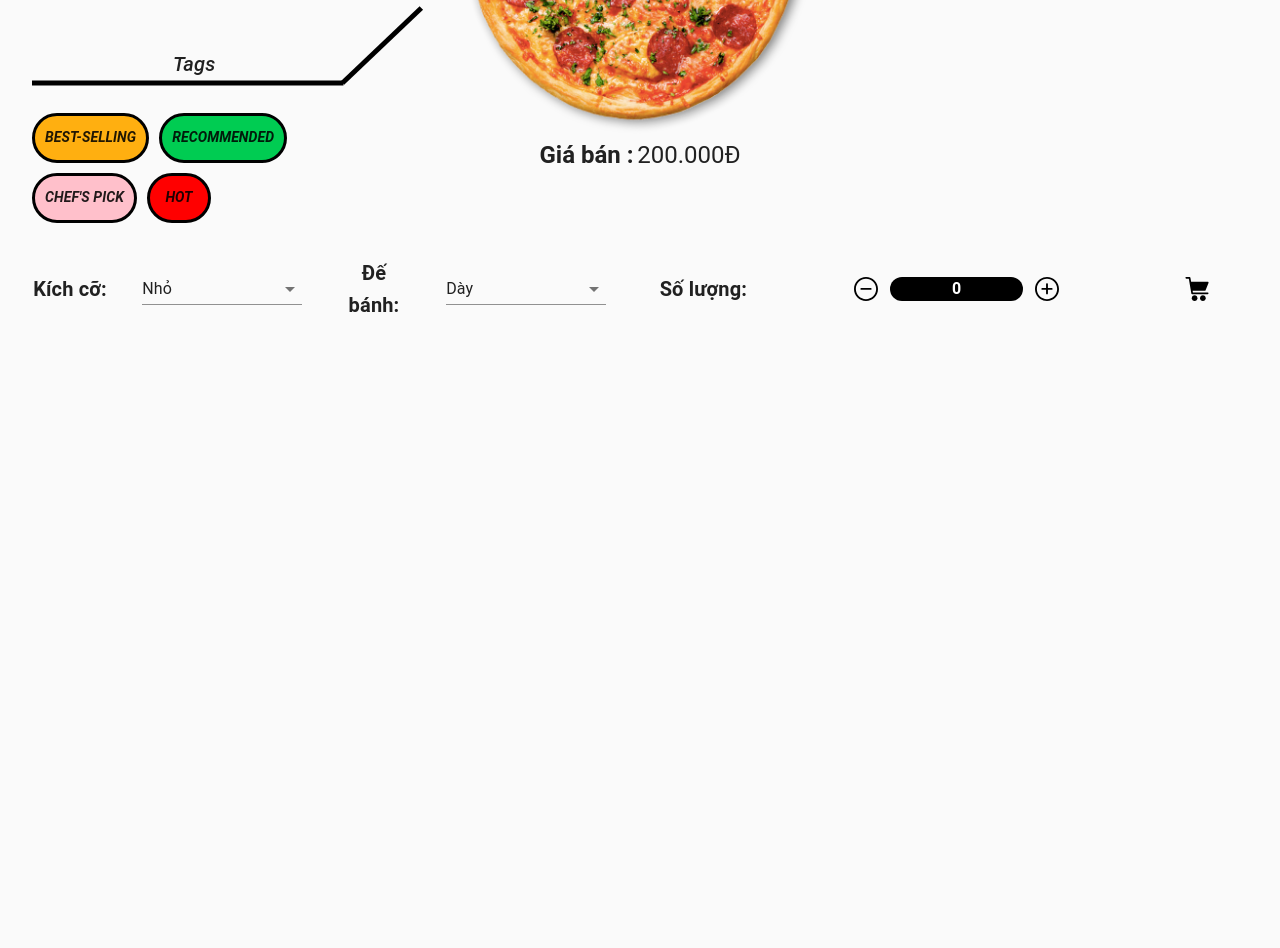
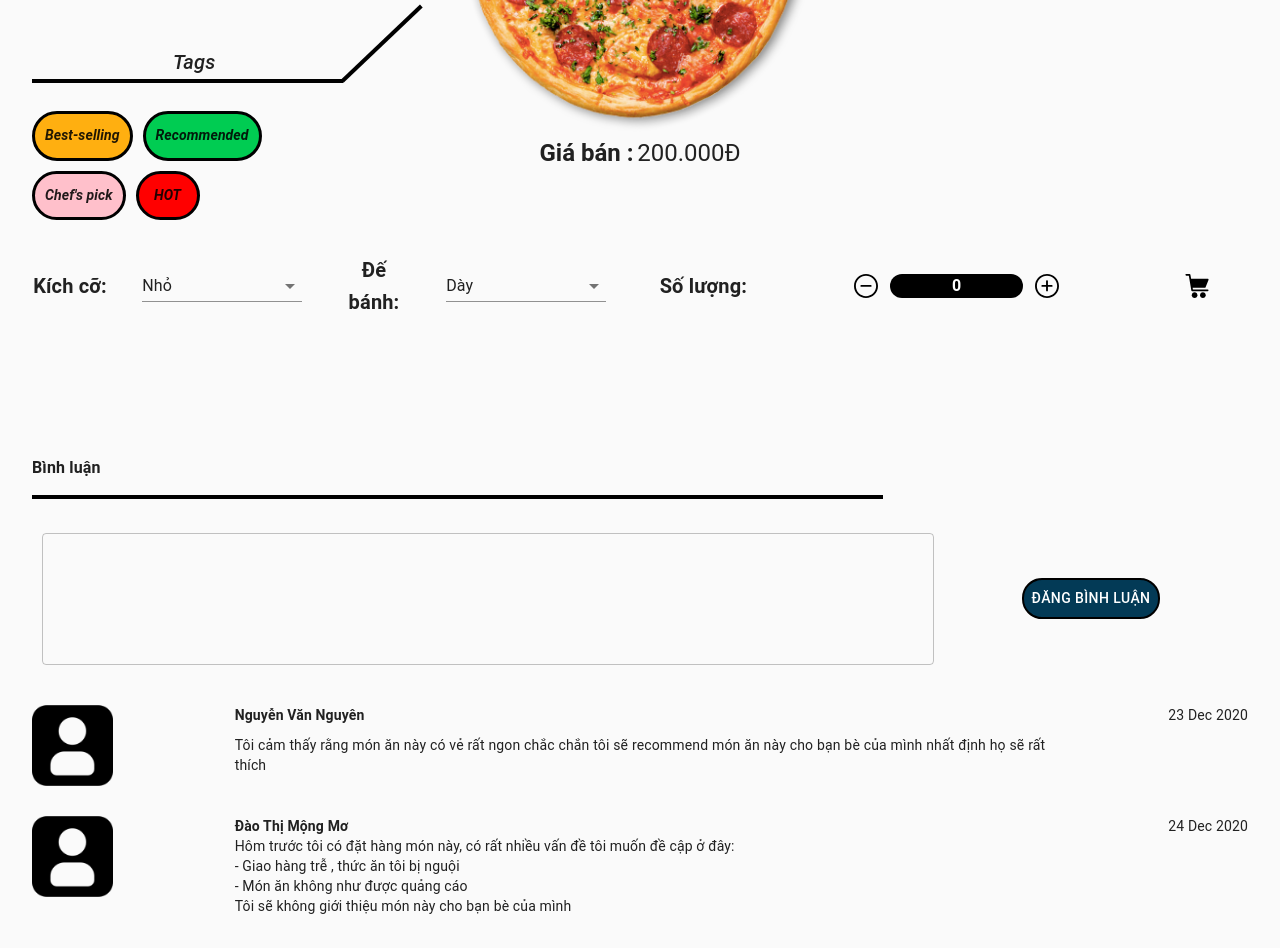
Before and after one commit to ndhungw/pizza-online, a React (Create React App) app: page /pizza-detail in a window 1280 px wide. Shown: the part 580-1528 px from the top of the page. Before the commit the page ends 933 px from the top, so only its background shows below. Built offline with nearby package versions, Linux system fonts and the light colour scheme.

Commit message:
Completed Comment Section

```diff
--- /dev/null
+++ b/src/components/CommentSection/Comment.js
@@ -0,0 +1,80 @@
+import React from 'react';
+import Typography from '@material-ui/core/Typography';
+import Grid from '@material-ui/core/Grid';
+
+import { makeStyles } from '@material-ui/core/styles';
+
+import userAvatarUrl from '../../assets/img/userAvatar.png';
+
+const useStyles = makeStyles((theme) => ({
+    parent: {
+        display: 'flex',
+    },
+    pizzaName:{
+        fontWeight: 'bold',
+        fontStyle: "italic",
+        marginTop: "1%",
+        marginBottom: "1%",
+        alignSelf: 'center',
+        width: '100%',
+        overflowWrap: 'break-word'
+    },
+    horizontalLineStyle: {
+        width: "40%",
+        maxWidth: "40%",
+        border: 'none',
+        height: 4,
+        backgroundColor: "black",
+        alignSelf: 'center'
+    },
+    verticalLineStyle: {
+        width: 4,
+        border: 'none',
+        height: 50,
+        backgroundColor: "black",
+        alignSelf: 'center'
+    },
+}));
+
+const Comment = ({comment, ...props}) => {
+    const classes = useStyles();
+
+    return(
+        <Grid container item xs={12} justify='center' className={classes.parent} {...props}>
+            <Grid container item xs={2} justify="flex-start" alignItems="flex-start" >
+                <img src={userAvatarUrl} style={{
+                    width: '40%',
+                }} alt="UserAvatar"/>
+            </Grid>
+            <Grid container item xs={8}>
+                <Typography variant="body2" align="left" style={{
+                    width: "100%",
+                    fontWeight: "bold"
+                }}>
+                    {comment && comment.user && comment.user.Name ? comment.user.Name : "Tên người dùng"}
+                </Typography>
+                <Typography variant="body2" align="justify" style={{
+                    width: "100%",
+                    whiteSpace: 'pre-line'
+                }}>
+                    {comment && comment.commentText ? comment.commentText : "Nội dung bình luận"}
+                </Typography>
+            </Grid>
+            <Grid container item xs={2} justify="flex-end" alignItems="flex-start">
+                <Typography variant="body2" align="right" style={{
+                    width: "100%",
+                    fontWeight: "italic"
+                }}>
+                    {comment && comment.createdDate ?
+                    comment.createdDate.toLocaleString("en-GB", {
+                        day: "numeric",
+                        month: "short",
+                        year: "numeric"
+                    }) : "Ngày bình luận"}
+                </Typography>
+            </Grid>
+        </Grid>
+    );
+}
+
+export default Comment;
--- /dev/null
+++ b/src/components/CommentSection/CommentSection.js
@@ -0,0 +1,131 @@
+import React from 'react';
+import {useState} from 'react';
+
+import Typography from '@material-ui/core/Typography';
+import Grid from '@material-ui/core/Grid';
+
+import {TextField, Button} from '@material-ui/core';
+
+import { makeStyles } from '@material-ui/core/styles';
+import Comment from './Comment';
+
+const useStyles = makeStyles((theme) => ({
+    parent: {
+        display: 'flex',
+    },
+    pizzaName:{
+        fontWeight: 'bold',
+        fontStyle: "italic",
+        marginTop: "1%",
+        marginBottom: "1%",
+        alignSelf: 'center',
+        width: '100%',
+        overflowWrap: 'break-word'
+    },
+    horizontalLineStyle: {
+        width: "40%",
+        maxWidth: "40%",
+        border: 'none',
+        height: 4,
+        backgroundColor: "black",
+        alignSelf: 'center'
+    },
+    verticalLineStyle: {
+        width: 4,
+        border: 'none',
+        height: 50,
+        backgroundColor: "black",
+        alignSelf: 'center'
+    },
+}));
+
+const mockComments = [{
+    user: {
+        id: 1,
+        Name: "Nguyễn Văn Nguyên"
+    },
+    commentText: "Tôi cảm thấy rằng món ăn này có vẻ rất ngon chắc chắn tôi sẽ recommend món ăn này cho bạn bè của mình nhất định họ sẽ rất thích",
+    createdDate: new Date(Date.UTC(2020,11,23)),
+}, {
+    user: {
+        id: 2,
+        Name: "Đào Thị Mộng Mơ"
+    },
+    commentText: "Hôm trước tôi có đặt hàng món này, có rất nhiều vấn đề tôi muốn đề cập ở đây:\n"
+    +"- Giao hàng trễ , thức ăn tôi bị nguội \n"
+    +"-  Món ăn không như được quảng cáo \n"
+    +"Tôi  sẽ không giới thiệu món này cho bạn bè của mình \n",
+    createdDate: new Date(Date.UTC(2020,11,24)),
+}];
+
+const mockUser = {
+    id: 3,
+    Name: "Test"
+}
+
+const CommentSection = () => {
+    const classes = useStyles();
+
+    const [currentComment, setCurrentComment] = useState("");
+    const [comments, setComments] = useState(mockComments);
+
+    const handlePostingComment = (e) => {
+        const newComment = currentComment;
+        if(newComment && typeof newComment === 'string' && newComment.length > 0){
+            const newCommentsList = comments.slice();
+            newCommentsList.push({
+                user: mockUser,
+                commentText: newComment,
+                createdDate: new Date()
+            });
+            setComments(newCommentsList);
+        }
+    };
+
+    return(
+        <Grid container item xs={12} justify='center' className={classes.parent}>
+            <Grid container item xs={12} justify="center">
+                <Grid container item xs={9} style={{
+                    padding: 10,
+                }} justify="center">
+                    <TextField variant='outlined' fullWidth multiline rows={5}
+                    value={currentComment}
+                    onChange={(e) => {
+                        console.log(e.target.value);
+                        setCurrentComment(e.target.value);
+                    }}/>
+                </Grid>
+                <Grid container item xs={3} style={{
+                    padding: 10,
+                    paddingLeft: 0,
+                    alignItems: 'center'
+                }} justify="center">
+                    <Button style={{
+                        backgroundColor: "#033A56",
+                        border: "2px solid black",
+                        color: "white",
+                        borderRadius: 20,
+                    }}
+                    onClick={handlePostingComment}>
+                        Đăng bình luận
+                    </Button>
+                </Grid>
+            </Grid>
+
+            <Grid container item xs={12} justify="center" style={{
+                marginTop: 30,
+                justifyContent: "flex-start",
+                flexWrap: "wrap",
+                overflowY: 'auto',
+                maxHeight: 350
+            }}>
+                {comments.map((item, idx) =>
+                <Comment key={"pizzaComment"+idx} comment={item} style={{
+                    marginTop: idx > 0 ? 30 : 0,
+                }}/>)}
+            </Grid>
+        </Grid>
+    );
+}
+
+export default CommentSection;
--- a/src/components/PizzaDetail/PageSectionName.js
+++ b/src/components/PizzaDetail/PageSectionName.js
@@ -16,7 +16,7 @@ const useStyles = makeStyles((theme) => ({
     width: "70%",
     maxWidth: "70%",
     border: "none",
-    height: 5,
+    height: 4,
     backgroundColor: "black",
   },
 }));
--- a/src/components/PizzaDetail/PizzaDescription.js
+++ b/src/components/PizzaDetail/PizzaDescription.js
@@ -98,11 +98,11 @@ export const PizzaDescription = ({pizzaDescription}) => {
                     width: "100%",
                 }} overflow="visible">
                     <line id={DescriptionBox_PizzaImg_Id1} style={{
-                        strokeWidth: 5,
+                        strokeWidth: 4,
                         stroke: "rgb(0,0,0)",
                     }}/>
                     <line id={DescriptionBox_PizzaImg_Id2} style={{
-                        strokeWidth: 5,
+                        strokeWidth: 4,
                         stroke: "rgb(0,0,0)",
                     }}/>
                 </svg>
--- a/src/components/PizzaDetail/PizzaIngredients.js
+++ b/src/components/PizzaDetail/PizzaIngredients.js
@@ -33,7 +33,7 @@ const useStyles = makeStyles((theme) => ({
         overflowWrap: 'break-word',
         textAlign: 'justify',
         overflowY: 'auto',
-        maxHeight: 150
+        maxHeight: 200
     },
 }));
 
@@ -105,11 +105,11 @@ export const PizzaIngredients = ({PizzaIngredients}) => {
                     zIndex: -100,
                 }} overflow="visible">
                     <line id={IngredientsBox_PizzaImg_Id1} style={{
-                        strokeWidth: 5,
+                        strokeWidth: 4,
                         stroke: "rgb(0,0,0)",
                     }}/>
                     <line id={IngredientsBox_PizzaImg_Id2} style={{
-                        strokeWidth: 5,
+                        strokeWidth: 4,
                         stroke: "rgb(0,0,0)",
                     }}/>
                 </svg>
--- a/src/components/PizzaDetail/PizzaName.js
+++ b/src/components/PizzaDetail/PizzaName.js
@@ -23,12 +23,12 @@ const useStyles = makeStyles((theme) => ({
         width: "40%",
         maxWidth: "40%",
         border: 'none',
-        height: 5,
+        height: 4,
         backgroundColor: "black",
         alignSelf: 'center'
     },
     verticalLineStyle: {
-        width: 5,
+        width: 4,
         border: 'none',
         height: 50,
         backgroundColor: "black",
--- a/src/components/PizzaDetail/PizzaTags.js
+++ b/src/components/PizzaDetail/PizzaTags.js
@@ -99,11 +99,11 @@ export const PizzaTags = ({pizzaTags}) => {
                     width: "100%"
                 }} overflow="visible">
                     <line id={TagsBox_PizzaImg_Id1} style={{
-                        strokeWidth: 5,
+                        strokeWidth: 4,
                         stroke: "rgb(0,0,0)",
                     }}/>
                     <line id={TagsBox_PizzaImg_Id2} style={{
-                        strokeWidth: 5,
+                        strokeWidth: 4,
                         stroke: "rgb(0,0,0)",
                     }}/>
                 </svg>
--- a/src/components/RoundedCornerTag/RoundedCornerTag.js
+++ b/src/components/RoundedCornerTag/RoundedCornerTag.js
@@ -27,7 +27,8 @@ const RoundedCornerTag = ({tagName, tagColor,...props}) => {
 
     return(
         <Button {...props} style={{
-            backgroundColor: tagColor ? tagColor : 'white'
+            backgroundColor: tagColor ? tagColor : 'white',
+            textTransform: 'none'
         }}>
             <Grid container item xs={12} justify='center' className={classes.parent}>
                 <Typography color='textPrimary' align='center' variant="subtitle2" className={classes.tagName}>
--- a/src/pages/PizzaDetail.js
+++ b/src/pages/PizzaDetail.js
@@ -13,6 +13,7 @@ import { PizzaTags } from '../components/PizzaDetail/PizzaTags';
 
 import pizzaImgUrl from "../assets/img/pizzaImg.png";
 import ActionsOnPizza from '../components/PizzaDetail/ActionsOnPizza';
+import CommentSection from '../components/CommentSection/CommentSection';
 
 const useStyles = makeStyles((theme) => ({
     root: {
@@ -119,6 +120,17 @@ const PizzaDetail = (props) => {
                             <ActionsOnPizza />
                         </Grid>
 
+                        {/* Comment section starts here */}
+                        <Grid container item xs={12} style={{
+                            marginTop: 100,
+                        }}>
+                            <PageSectionName fontVariant="subtitle1" name="Bình luận"/>
+                        </Grid>
+
+                        <Grid container item xs={12}>
+                             <CommentSection/>
+                        </Grid>
+
                     </Grid>
                 </Container>
             </main>
```
Also changed, not shown: src/assets/img/userAvatar.png (added).
